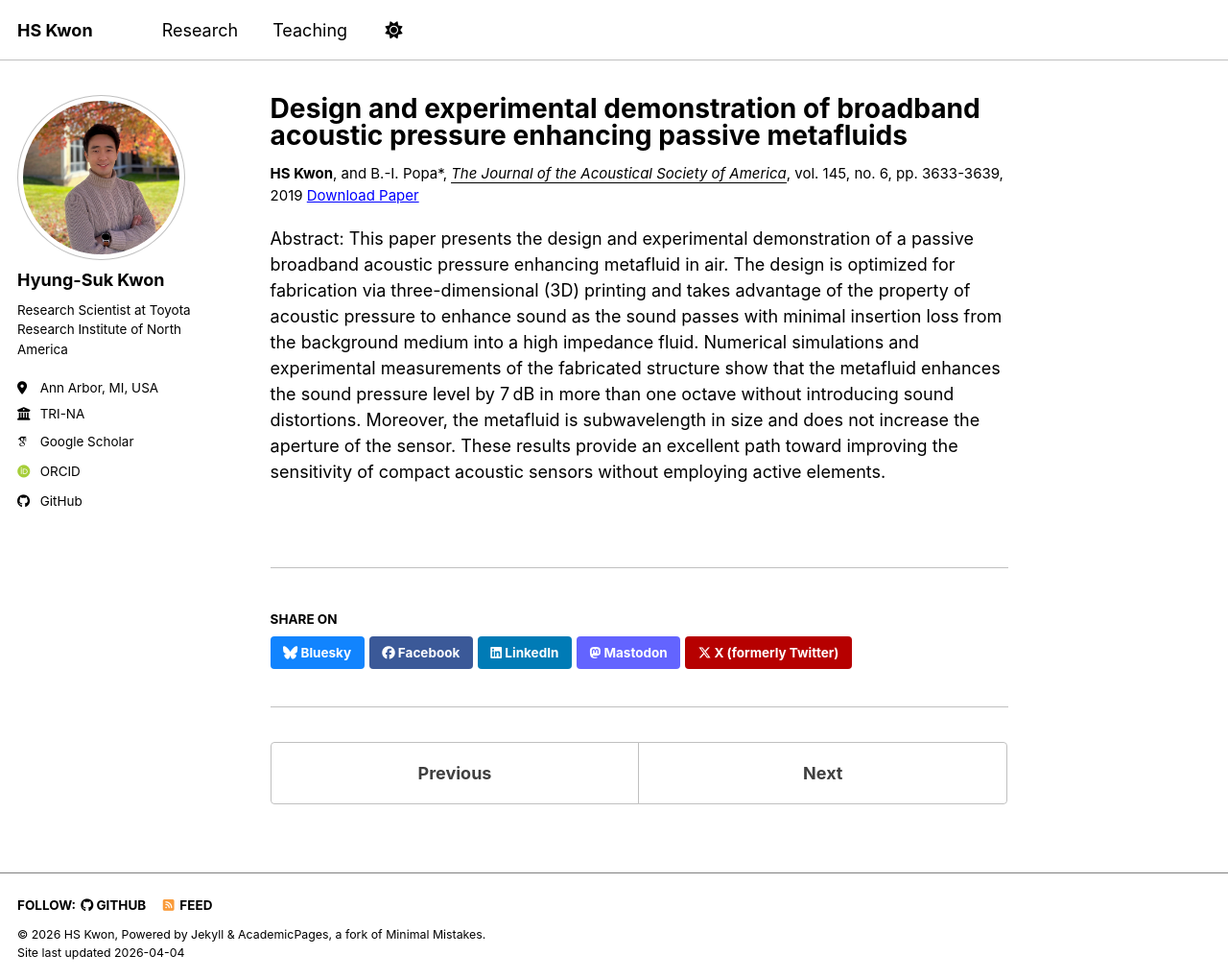
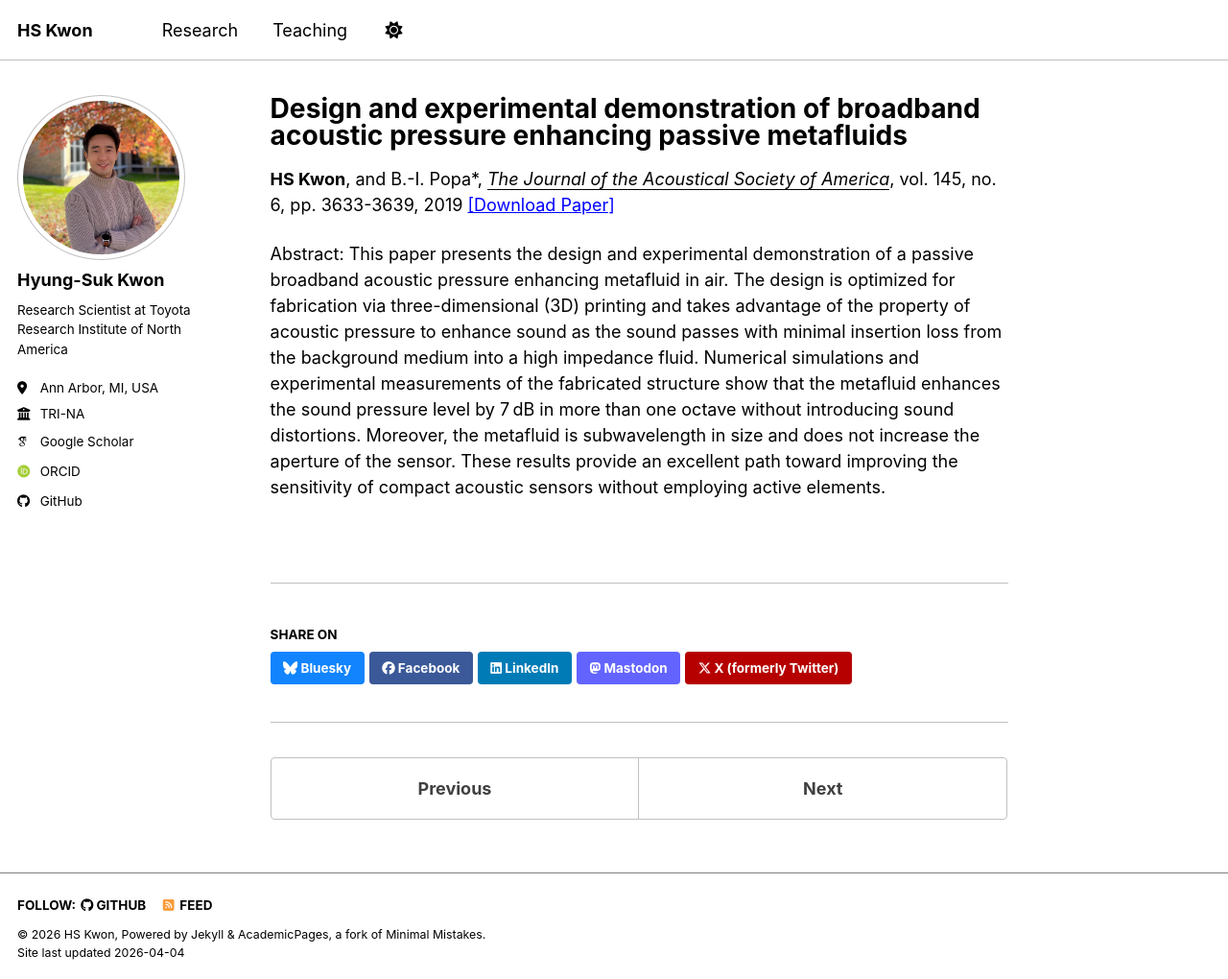
Before and after one commit to Kwon-HyungSuk/kwon-hyungsuk.github.io, a Jekyll site: the page built from _publications/2019-6-20-JASA.md, in a window 1280 px wide and 1020 px high. Shown: the whole window at 96% size. Built offline with Jekyll 4.4.1, drawn with Linux system fonts in a browser that asks for light colours; some web fonts are replaced; a script bundle is joined from its source files by our own code; library files that are not in the unit come from our copies.

Commit message:
Update single.html

```diff
--- a/_layouts/single.html
+++ b/_layouts/single.html
@@ -37,7 +37,7 @@ layout: default
         {% if page.collection == 'teaching' %}
           <p> {{ page.type }}, <i>{{ page.venue }}</i>, {{ page.date | default: "1900-01-01" | date: "%Y" }} </p>
         {% elsif page.collection == 'publications' %}
-          <p style="font-size: smaller">{{ page.citation }} <a href="{{ page.paperurl }}" target="_blank">Download Paper</a></p>
+          <p> {{ page.citation }} <a href="{{ page.paperurl }}" target="_blank">[Download Paper]</a></p>
         {% elsif page.venue and page.date %}
           <p>Published in <i>{{ page.venue }}</i>, {{ page.date | default: "1900-01-01" | date: "%Y" }} </p>
         {% elsif page.date %}
```
